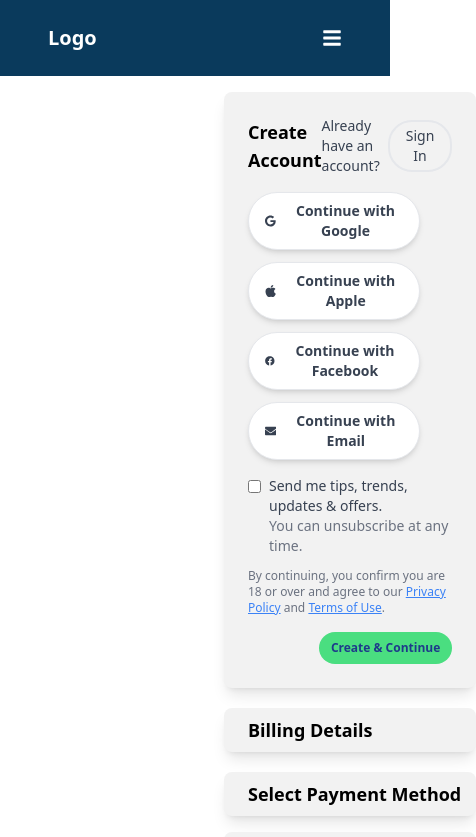
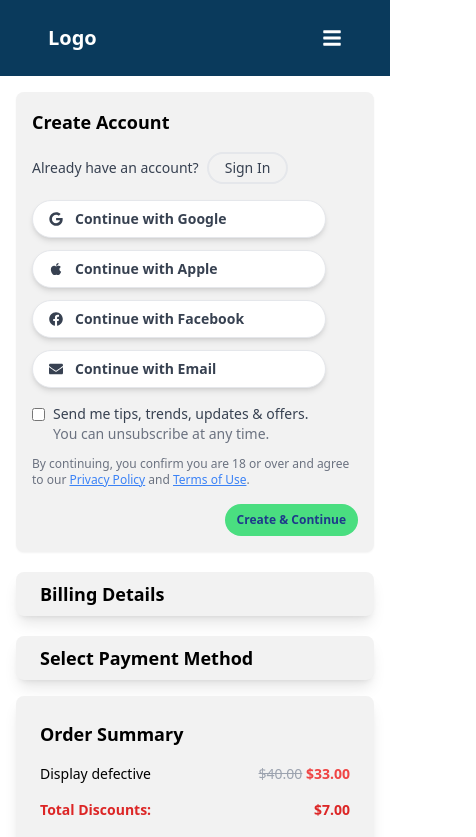
Before and after one commit to jaybeebaba/phoneRepairUI, a React (Vite) app: page /payment in a window 390 px wide. Shown: the top 837 px of the page, 476 px wide, since content can reach past the window. Built offline with nearby package versions, Linux system fonts and the light colour scheme.

Commit message:
payment responsiveness

```diff
--- a/src/components/Pages/Payment.jsx
+++ b/src/components/Pages/Payment.jsx
@@ -9,7 +9,7 @@ export default function Checkout() {
     const Auth = false; // Placeholder for authentication state
 
     return (
-        <div className="min-h-screen py-4 px-56">
+        <div className="min-h-screen py-4 px-4 lg:px-56">
             <div className="max-w-6xl mx-auto grid md:grid-cols-3 gap-4">
                 {/* Left Side */}
                 <div className="md:col-span-2 space-y-5">
--- a/src/components/PaymentComponents/AuthForm.jsx
+++ b/src/components/PaymentComponents/AuthForm.jsx
@@ -7,8 +7,8 @@ const AuthForm = () => {
   return (
     <div >
       {/* Create Account */}
-      <div className="bg-[#F2F2F2] p-6 rounded-lg shadow-lg">
-        <div className="flex justify-between items-center mb-4">
+      <div className="bg-[#F2F2F2] p-4  md:p-6 rounded-lg shadow-sm">
+        <div className="space-y-4 md:flex justify-between items-center mb-4">
           <h2 className="text-lg font-semibold">Create Account</h2>
           <div className='flex items-center space-x-2 text-sm text-gray-700'>
             <p>Already have an account?</p>
```
